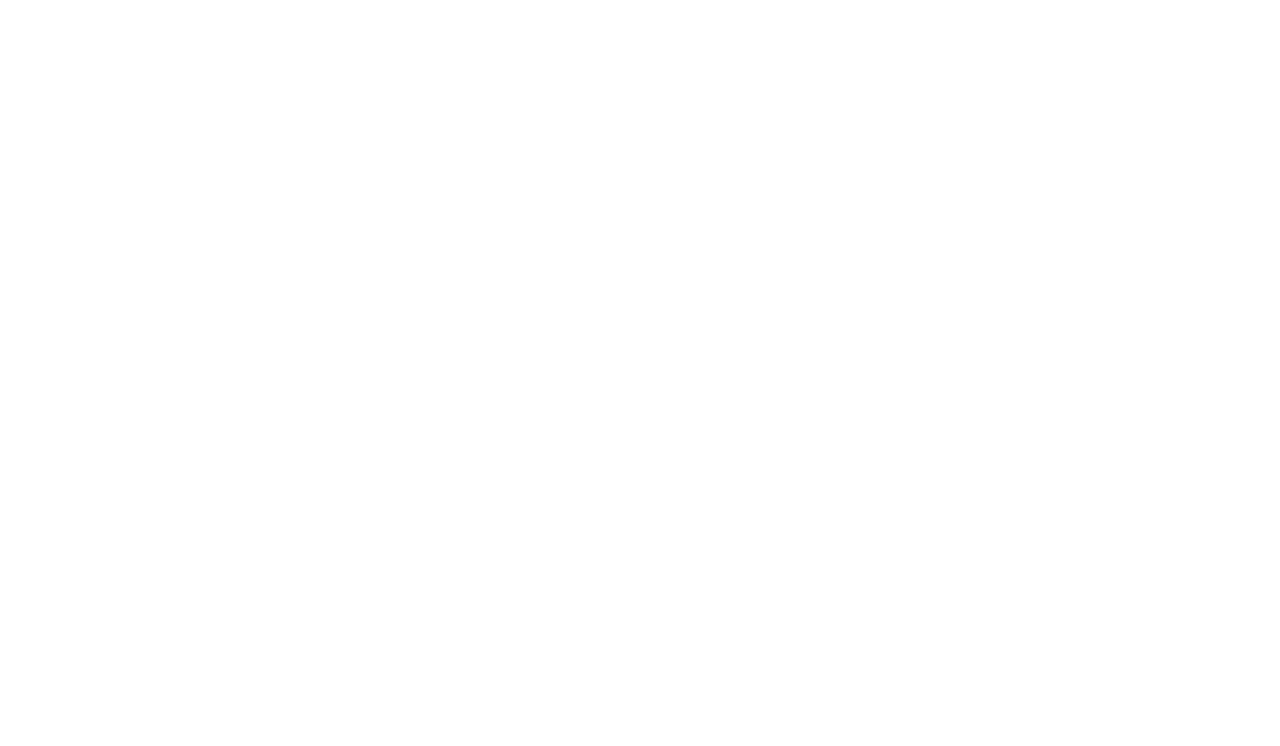
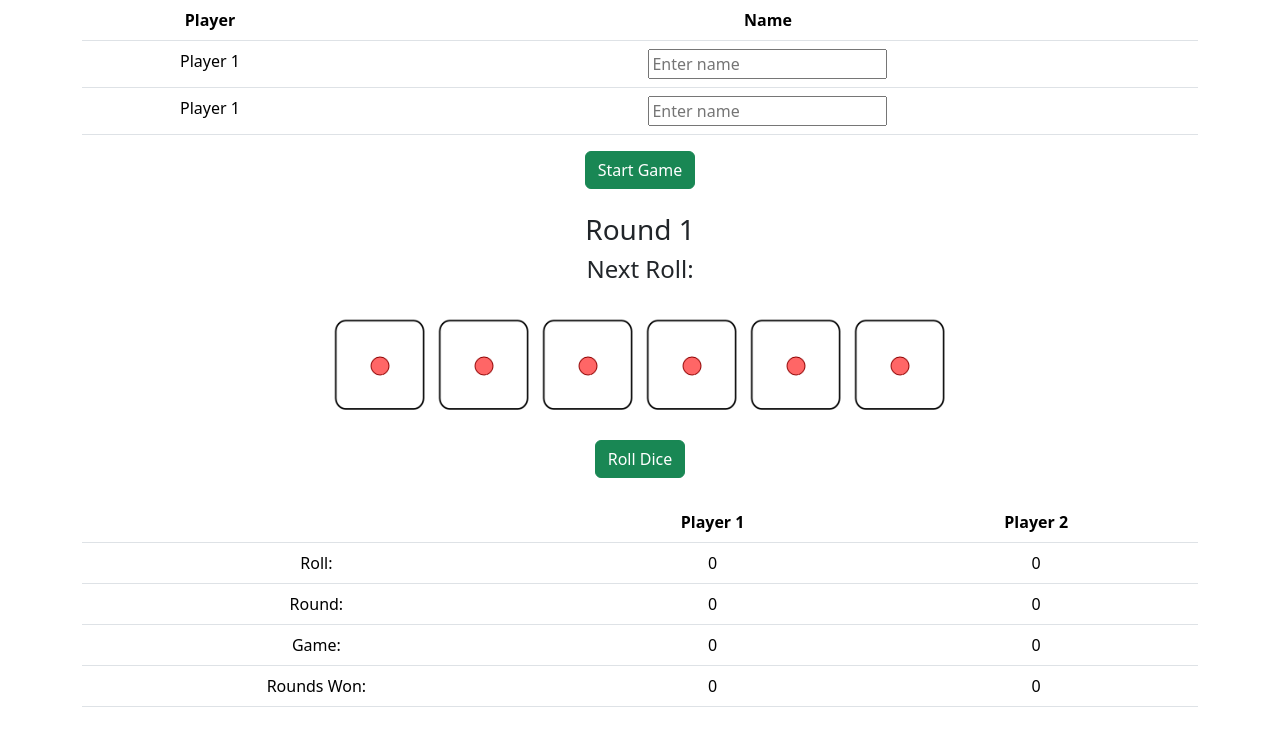
Before and after one commit to Maxstar03/Github-CS-JavaScript-233, a plain HTML site: page Week-3/CS233JS-Lab2B-EricOng/index.html in a window 1280 px wide. Drawn offline with nearby package versions, Linux system fonts and the light colour scheme.

Commit message:
Updated index.html
- Basically the same as Brian Bird's html file for Bunco. I did not want to bother myself with the CSS to try and make the dice on the right half of the screen and the scoreboards/names on the left.

```diff
--- a/Week-3/CS233JS-Lab2B-EricOng/index.html
+++ b/Week-3/CS233JS-Lab2B-EricOng/index.html
@@ -9,14 +9,121 @@
 <head>
     <meta charset="UTF-8">
     <meta name="viewport" content="width=device-width, initial-scale=1.0">
-    <title>Document</title>
+    <script src="scripts/die.js"></script>
+    <script src="scripts/game.js"></script>
+    <script src="scripts/index.js"></script>
+    <script src="scripts/player.js"></script>
+    <title>Ship, Captain, Crew  - Eric Ong</title>
+</head>
 
-</head>
 <body>
+
+    <div class="container text-center">
+
+
+    <!-- PLAYER NAMES -->
+    <table class="table">
+        <!-- table head -->
+        <thead>
+            <tr>
+                <th scope="col">Player</th>
+                <th scope="col">Name</th>
+            </tr>
+        </thead>
+
+        <!-- table body -->
+        <tbody>
+            <tr>
+                <td>Player 1</td>
+                <td><input id="name1" placeholder="Enter name"></td>
+            </tr>
+            <tr>
+                <td>Player 1</td>
+                <td><input id="name2" placeholder="Enter name"></td>
+            </tr>
+        </tbody>
+    </table>
+
+
+    <!-- START BUTTON -->
+    <button id="start" class="btn btn-success">Start Game</button>
+    <br><br>
+
+
+    <!--ROUND & ROLL COUNTER -->
+    <h3>Round <span id="round">1</span></h3>
+    <h4>Next Roll: <span id="nextRoll"></span></h4>
+    <br>
+
+
+    <!-- DICE DISPLAY -->
+    <div>   <!-- there are 6 dice images. Each one displays a roll of 1 -->
+        <img id="die1" src="images/die1.png" alt="Die 1" width="100">
+        <img id="die1" src="images/die1.png" alt="Die 1" width="100">
+        <img id="die1" src="images/die1.png" alt="Die 1" width="100">
+        <img id="die1" src="images/die1.png" alt="Die 1" width="100">
+        <img id="die1" src="images/die1.png" alt="Die 1" width="100">
+        <img id="die1" src="images/die1.png" alt="Die 1" width="100">
+    </div>
+    <br>
+
+
+    <!-- ROLL DICE BUTTON -->
+    <button id="roll" class="btn btn-success">Roll Dice</button>
+    <br><br>
+
+
+    <!--- SCORES TABLE -->
+    <table class="table">
+        <!-- table head -->
+        <thead>
+            <tr>
+                <th scope="col"></th> <!-- this moves the names over one column. It helps align everything-->
+                <th id="player1" scope="col">Player 1</th>
+                <th id="player2" scope="col">Player 2</th>
+            </tr>
+        </thead>
+
+        <!-- table body -->
+        <tbody>
+            <!-- rolls -->
+            <tr>
+                <td>Roll: </td>
+                <td id="rollScore1">0</td>
+                <td id="rollScore2">0</td>
+            </tr>
+
+            <!-- rounds -->
+            <tr>
+                <td>Round: </td>
+                <td id="roundScore1">0</td>
+                <td id="roundScore2">0</td>
+            </tr>
+
+            <!-- games -->
+            <tr>
+                <td>Game:</td>
+                <td id="totalScore1">0</td>
+                <td id="totalScore2">0</td>
+            </tr>
+
+            <!-- rounds won -->
+            <tr>
+                <td>Rounds Won:</td>
+                <td id="roundsWon1">0</td>
+                <td id="roundsWon2">0</td>
+            </tr>
+        </tbody>
+    </table>
+</div>
 
 
 
-
-
+    <!-- bootstrap stuff -->
+    <script src="https://cdn.jsdelivr.net/npm/bootstrap@5.3.3/dist/js/bootstrap.bundle.min.js"
+        integrity="sha384-YvpcrYf0tY3lHB60NNkmXc5s9fDVZLESaAA55NDzOxhy9GkcIdslK1eN7N6jIeHz"
+        crossorigin="anonymous"></script>
+    <link href="https://cdn.jsdelivr.net/npm/bootstrap@5.3.3/dist/css/bootstrap.min.css" rel="stylesheet"
+        integrity="sha384-QWTKZyjpPEjISv5WaRU9OFeRpok6YctnYmDr5pNlyT2bRjXh0JMhjY6hW+ALEwIH" crossorigin="anonymous">
 </body>
 </html>
```
